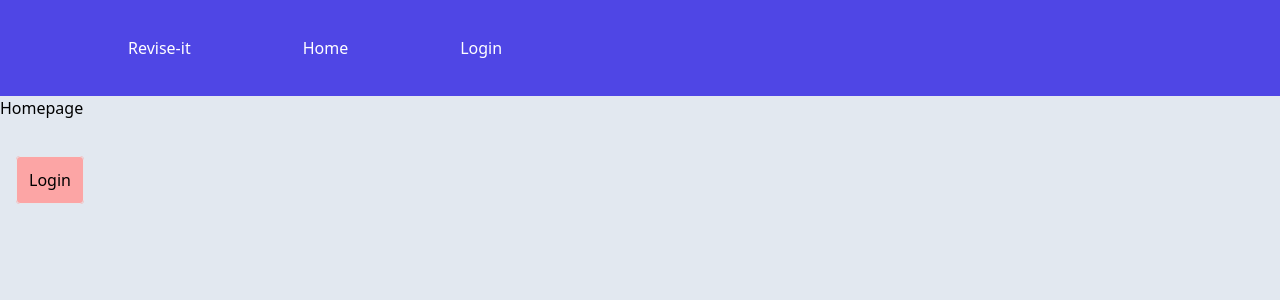
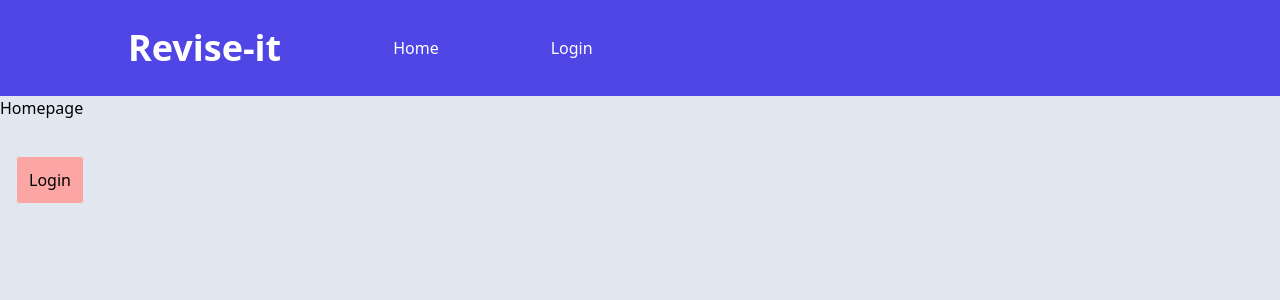
Before and after one commit to liam1703/revise-it, a Vue app in the folder frontend/: page / in a window 1280 px wide. Shown: the top 300 px of the page. Built offline with nearby package versions, Linux system fonts and the light colour scheme.

Commit message:
Minor navbar change

```diff
--- a/frontend/src/components/navbar.vue
+++ b/frontend/src/components/navbar.vue
@@ -1,6 +1,6 @@
 <template>
   <div class="w-full h-24 background-base text-white flex space-x-28 pl-32 items-center">
-    <h1 class="">Revise-it</h1>
+    <h1 class="text-4xl font-extrabold">Revise-it</h1>
     <router-link to="/"><p>Home</p></router-link>
     <router-link to="/login"><p>Login</p></router-link>
   </div>
```
